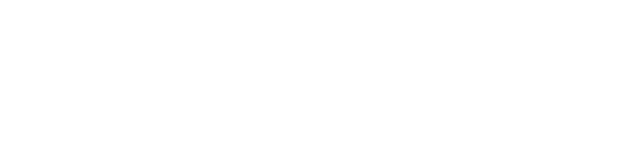
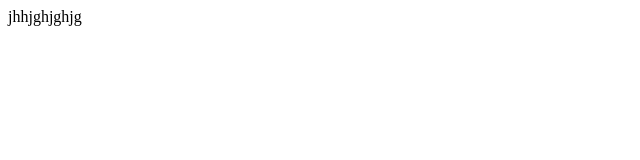
Before and after one commit to sfhamnava/farahnaz, a plain HTML site: page index.html in a window 1280 px wide. Shown: the whole page, without its empty margins (0-640 px from the left). Drawn offline with Linux system fonts and the light colour scheme.

```diff
--- a/index.html
+++ b/index.html
@@ -7,6 +7,6 @@
     <title>Document</title>
 </head>
 <body>
-
+    jhhjghjghjg
 </body>
 </html>
```
Also changed, not shown: css/style.css (added).
